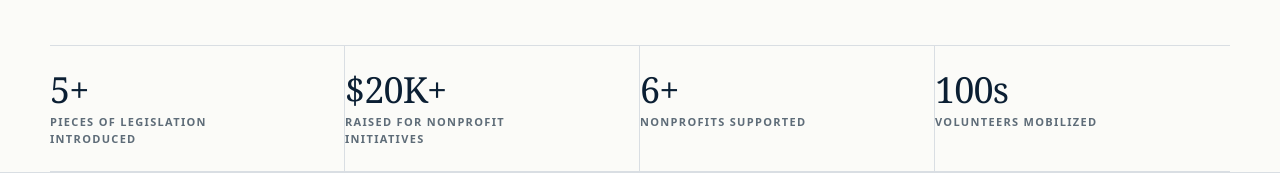
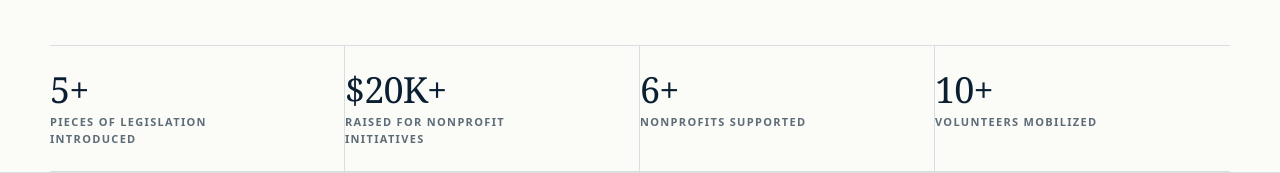
Before and after one commit to Archer4K/north-star-legislative-group, a Next.js app: page / in a window 1280 px wide. Shown: the part 456-629 px from the top of the page. Built offline with nearby package versions, Linux system fonts and the light colour scheme.

Commit message:
Correct volunteer impact metric

```diff
--- a/data/site.ts
+++ b/data/site.ts
@@ -2,7 +2,7 @@ export const impact = [
   { value:"5+", label:"Pieces of legislation introduced" },
   { value:"$20K+", label:"Raised for nonprofit initiatives" },
   { value:"6+", label:"Nonprofits supported" },
-  { value:"100s", label:"Volunteers mobilized" },
+  { value:"10+", label:"Volunteers mobilized" },
 ];
 
 export const nav = [
```
